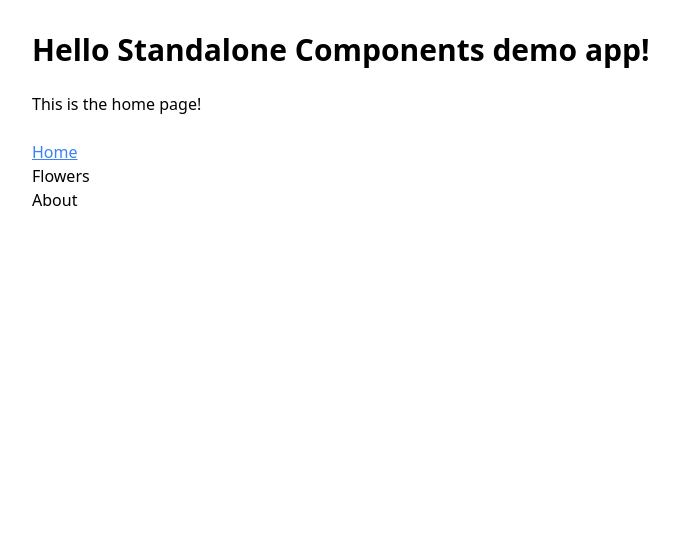
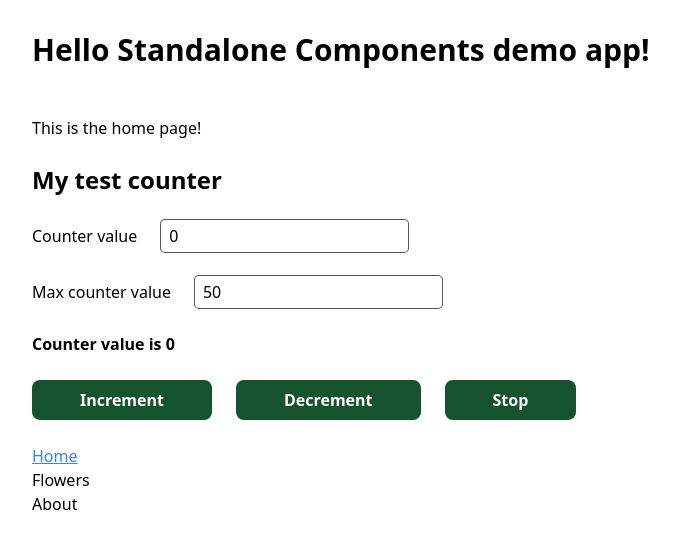
Before and after one commit to jeremybrochard/angular-playground, an Angular app: page / in a window 1280 px wide. Shown: the top 548 px of the page, without its empty margins (16-695 px from the left). Built offline with nearby package versions, Linux system fonts and the light colour scheme.

Commit message:
feat: add test counter component on home page

```diff
--- /dev/null
+++ b/src/app/components/counter/counter.component.html
@@ -0,0 +1,19 @@
+<section class="flex flex-col gap-6">
+  <h2 class="font-bold text-2xl">My test counter</h2>
+  <div class="flex flex-col gap-6">
+    <div class="flex flex-row gap-6 items-center">
+      <label for="counter">Counter value</label>
+      <input class="ring-1 ring-gray-600 rounded py-1 px-2" [(ngModel)]="counter" type="number" name="counter" id="counter">
+    </div>
+    <div class="flex flex-row gap-6 items-center">
+      <label for="maxValue">Max counter value</label>
+      <input class="ring-1 ring-gray-600 rounded py-1 px-2" [(ngModel)]="maxValue" type="number" name="maxValue" id="maxValue">
+    </div>
+    <p class="font-bold">Counter value is {{ counter }}</p>
+    <div class="flex flex-row gap-6">
+      <button class="bg-green-900 text-white px-12 py-2 rounded-lg font-semibold hover:bg-green-700" (click)="increment()">Increment</button>
+      <button class="bg-green-900 text-white px-12 py-2 rounded-lg font-semibold hover:bg-green-700" (click)="decrement()">Decrement</button>
+      <button class="bg-green-900 text-white px-12 py-2 rounded-lg font-semibold hover:bg-green-700" (click)="stop()">Stop</button>
+    </div>
+  </div>
+</section>
--- /dev/null
+++ b/src/app/components/counter/counter.component.ts
@@ -0,0 +1,44 @@
+import { Component, OnDestroy, OnInit } from '@angular/core';
+import { FormsModule } from '@angular/forms';
+import { interval, Subject, take, takeUntil, tap } from 'rxjs';
+
+@Component({
+  selector: 'app-counter',
+  standalone: true,
+  imports: [FormsModule],
+  templateUrl: './counter.component.html',
+  styleUrl: './counter.component.scss'
+})
+export class CounterComponent implements OnDestroy {
+  counter = 0;
+  maxValue = 50;
+  minValue = 0;
+
+  destroy$ = new Subject<void>();
+
+  ngOnDestroy(): void {
+    this.destroy$.next();
+    this.destroy$.complete();
+  }
+
+  increment(): void {
+    interval(1000).pipe(
+      take(this.maxValue - this.counter),
+      takeUntil(this.destroy$),
+      tap(() => this.counter++)
+    ).subscribe();
+  }
+
+  decrement(): void {
+    interval(1000).pipe(
+      take(this.counter),
+      takeUntil(this.destroy$),
+      tap(() => this.counter--)
+    ).subscribe();
+  }
+
+  stop(): void {
+    this.destroy$.next();
+  }
+
+}
--- a/src/app/pages/home.component.ts
+++ b/src/app/pages/home.component.ts
@@ -1,10 +1,14 @@
 import { Component } from '@angular/core';
+import { CounterComponent } from '../components/counter/counter.component';
 
 @Component({
   selector: 'app-home',
   standalone: true,
-  imports: [],
-  template: `<p>This is the home page!</p>`,
+  imports: [CounterComponent],
+  template: `
+    <p class="my-6">This is the home page!</p>
+    <app-counter/>
+  `,
   styles: ``,
 })
 export class HomeComponent {}
```
Also changed, not shown: src/app/components/counter/counter.component.scss (added), 1 other file (tests, documents, lock files or other folders).
